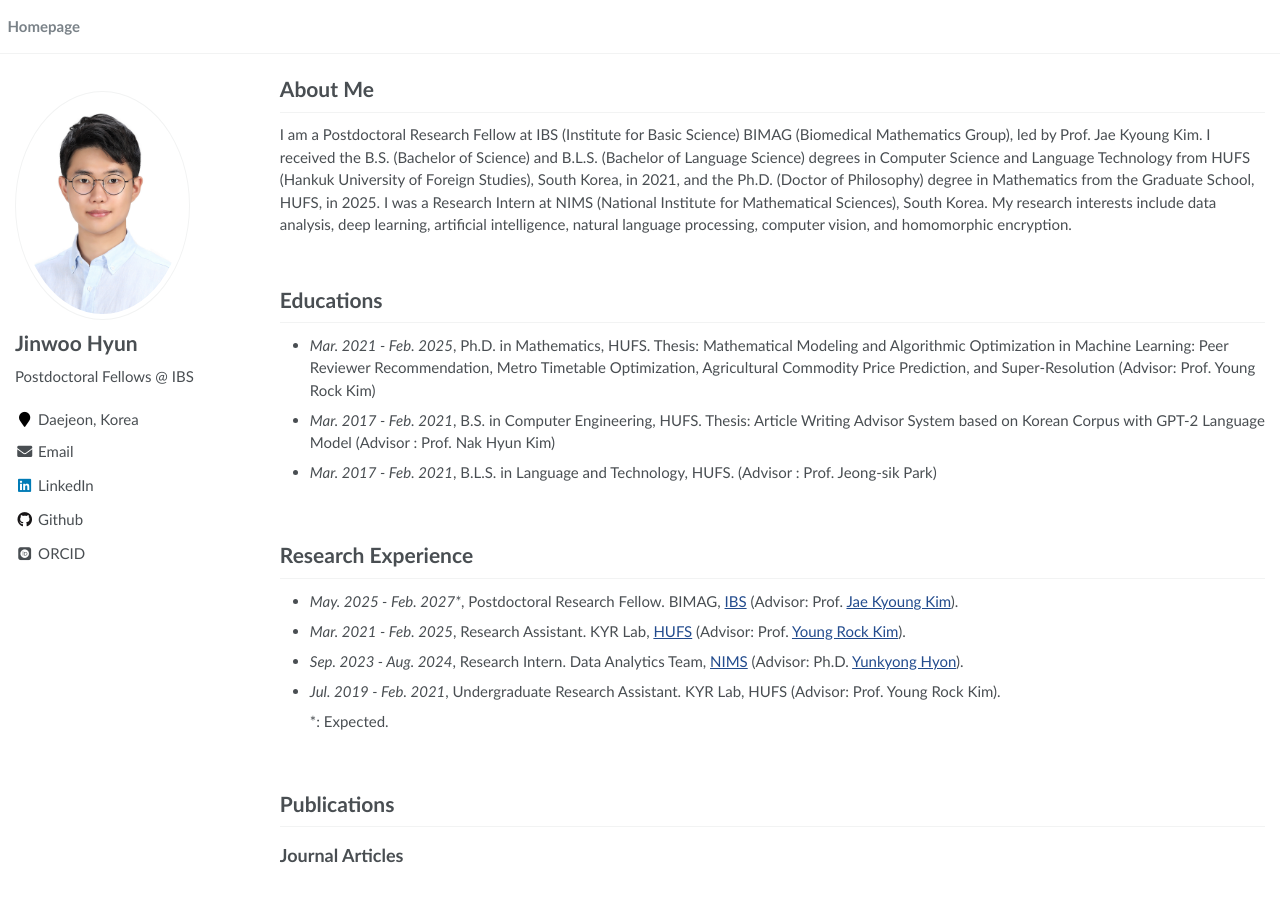
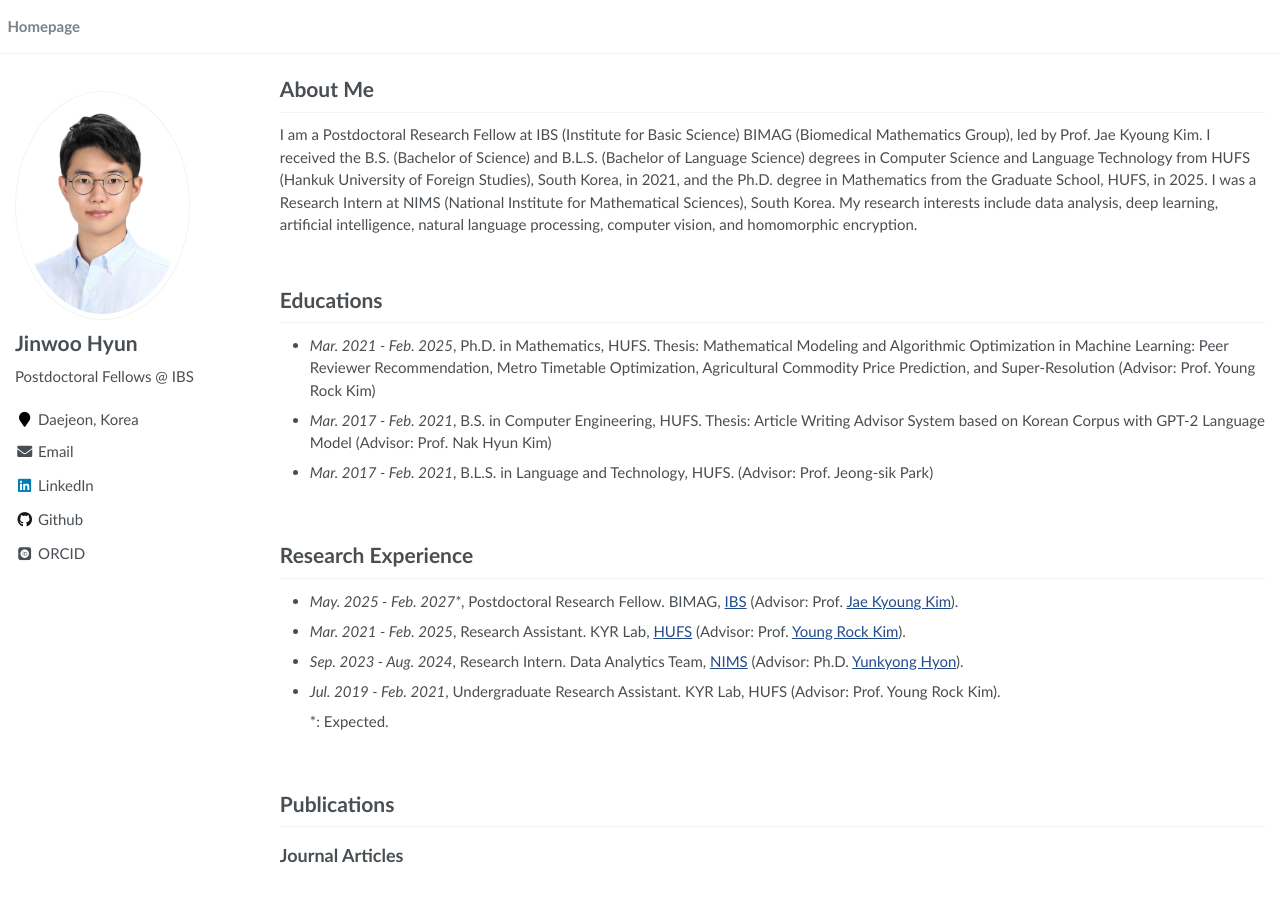
Before and after one commit to JW-George/JW-George.github.io, a Jekyll site: the page built from index.md, in a window 1280 px wide and 900 px high. Built offline with Jekyll 4.4.1, drawn with Linux system fonts in a browser that asks for light colours; some web fonts are replaced; part of the change alters nothing that is shown; some of the changed text lies outside the part shown.

Commit message:
Update index.md

```diff
--- a/index.md
+++ b/index.md
@@ -16,7 +16,7 @@ author_profile: true
 
 # About Me
 
-I am a Postdoctoral Research Fellow at IBS (Institute for Basic Science) BIMAG (Biomedical Mathematics Group), led by Prof. Jae Kyoung Kim. I received the B.S. (Bachelor of Science) and B.L.S. (Bachelor of Language Science) degrees in Computer Science and Language Technology from HUFS (Hankuk University of Foreign Studies), South Korea, in 2021, and the Ph.D. (Doctor of Philosophy) degree in Mathematics from the Graduate School, HUFS, in 2025. I was a Research Intern at NIMS (National Institute for Mathematical Sciences), South Korea. My research interests include data analysis, deep learning, artificial intelligence, natural language processing, computer vision, and homomorphic encryption.
+I am a Postdoctoral Research Fellow at IBS (Institute for Basic Science) BIMAG (Biomedical Mathematics Group), led by Prof. Jae Kyoung Kim. I received the B.S. (Bachelor of Science) and B.L.S. (Bachelor of Language Science) degrees in Computer Science and Language Technology from HUFS (Hankuk University of Foreign Studies), South Korea, in 2021, and the Ph.D. degree in Mathematics from the Graduate School, HUFS, in 2025. I was a Research Intern at NIMS (National Institute for Mathematical Sciences), South Korea. My research interests include data analysis, deep learning, artificial intelligence, natural language processing, computer vision, and homomorphic encryption.
 
 <br>
 
@@ -30,8 +30,8 @@ I am a Postdoctoral Research Fellow at IBS (Institute for Basic Science) BIMAG (
 # Educations
 
 - *Mar. 2021 - Feb. 2025*, Ph.D. in Mathematics, HUFS. Thesis: Mathematical Modeling and Algorithmic Optimization in Machine Learning: Peer Reviewer Recommendation,  Metro Timetable Optimization, Agricultural Commodity Price Prediction, and Super-Resolution (Advisor: Prof. Young Rock Kim)
-- *Mar. 2017 - Feb. 2021*, B.S. in Computer Engineering, HUFS. Thesis: Article Writing Advisor System based on Korean Corpus with GPT-2 Language Model (Advisor : Prof. Nak Hyun Kim)
-- *Mar. 2017 - Feb. 2021*, B.L.S. in Language and Technology, HUFS. (Advisor : Prof. Jeong-sik Park)
+- *Mar. 2017 - Feb. 2021*, B.S. in Computer Engineering, HUFS. Thesis: Article Writing Advisor System based on Korean Corpus with GPT-2 Language Model (Advisor: Prof. Nak Hyun Kim)
+- *Mar. 2017 - Feb. 2021*, B.L.S. in Language and Technology, HUFS. (Advisor: Prof. Jeong-sik Park)
 
 <br>
 
@@ -162,9 +162,9 @@ Workshop on Machine Learning and Compression, NeurIPS 2024 (Poster)
 
 - *2026*, Robust LaTeX-Aware Representation Learning for Semantic Retrieval of Formula-Dense STEM Manuscripts (submitted to EMNLP)
 
-- *2026\**, Scale-up Skip Connection for Super-Resolution with Deep Laplacian Pyramid Networks (Working)
+- *2026\**, Scale-up Skip Connection for Super-Resolution with Deep Laplacian Pyramid Networks (In preparation)
 
-- *2026\**, Peer Reviewer Recommendation System for Biological Literature Representation (Working)
+- *2026\**, Peer Reviewer Recommendation System for Biological Literature Representation (In preparation)
 
     &Dagger;: Co-first author. &dagger;: Corresponding author.
 <br>
@@ -245,7 +245,7 @@ Workshop on Machine Learning and Compression, NeurIPS 2024 (Poster)
 
 # Certifications
 
-## Data analytics
+## Data Analytics & AI
 
 <div class='paper-box2'><div class='paper-box-image'><div><img src='images/certifications/Foundational.png' alt="1" width="100%"></div></div>
 <div class='paper-box-text' markdown="1">
@@ -267,7 +267,7 @@ Issued by [IBM](https://www.credly.com/org/ibm)
 </div>
 </div>
 
-## Computer engineering
+## Cloud, Security & Database Systems
 
 <div class='paper-box2'><div class='paper-box-image'><div><img src='images/certifications/Access.png' alt="1" width="100%"></div></div>
 <div class='paper-box-text' markdown="1">
@@ -298,8 +298,6 @@ Issued by [IBM](https://www.credly.com/org/ibm)
 
 </div>
 </div>
-
-## Database system
 
 <div class='paper-box2'><div class='paper-box-image'><div><img src='images/certifications/Administration.png' alt="1" width="100%"></div></div>
 <div class='paper-box-text' markdown="1">
```
